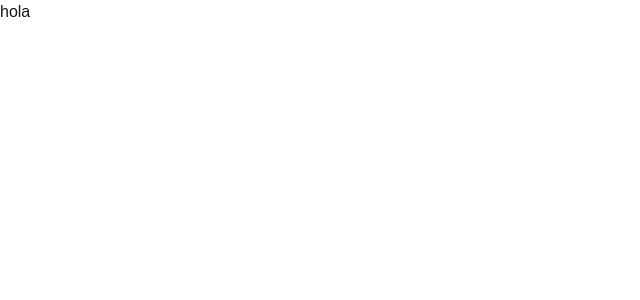
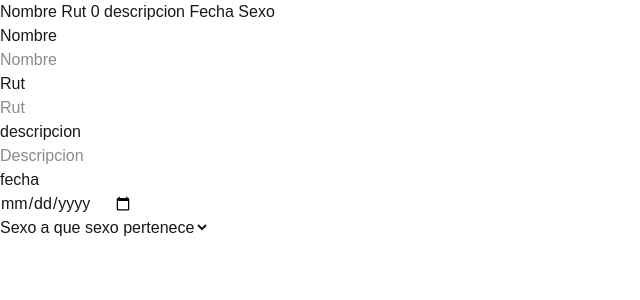
Before and after one commit to spartan15000dew/Evaluacion-FrontEnd-3, a Next.js app: page / in a window 1280 px wide. Shown: the top 300 px of the page, without its empty margins (0-640 px from the left). Built offline with nearby package versions, Linux system fonts and the light colour scheme.

Commit message:
comit Formulario Basico
En esta parte solo se puede ver la vista previa antes de que se guarde el fomulario

```diff
--- a/src/app/interfaces/Formulario.tsx
+++ b/src/app/interfaces/Formulario.tsx
@@ -1,6 +1,6 @@
 export interface Formulario{
-    Nombre : string,
-    Rut : number,
+    nombre : string,
+    rut : 0,
     opcion : string,
     descripcion : string,
     fecha : string
--- a/src/app/page.tsx
+++ b/src/app/page.tsx
@@ -1,19 +1,71 @@
+'use client'
 import Image from "next/image";
 import { Formulario } from "./interfaces/Formulario";
+import { useState } from "react";
 
-const InitialStateFormulario:Formulario={
-  Nombre : "",
-  Rut : 0,
+
+const  initialStateFormulario:Formulario = {
+  nombre : "",
+  rut : 0,
   opcion : "",
   descripcion : "",
   fecha : ""
 }
+export default function Home() {
+  const miStorage = window.localStorage
+  const [formulario, setFormulario] = useState(initialStateFormulario)
+  const [formularioA, setFormularioA] = useState(initialStateFormulario)
+  const [formularios, setformularios] = useState<Formulario[]>([])
+  const [eNombre, setENombre] = useState("")
 
-export default function Home() {
+  const handleFormulario = (name:string,value:string)=>{
+    setFormulario(
+      { ...formulario, [name] : value  }
+    )
+  }
   return (
-  <>
-  <form>
-    <tr>hola</tr>
+    <>
+    <form>
+      <h1>Nombre {formulario.nombre} Rut {formulario.rut} descripcion {formulario.descripcion} Fecha{formulario.fecha} Sexo {formulario.opcion} </h1>
+      <label>Nombre</label><br />
+      <input
+          name ="nombre"
+          type="text"
+          placeholder="Nombre"
+          onChange={(e)=>{handleFormulario(e.currentTarget.name,e.currentTarget.value)}}/> <br />
+
+      <label>Rut</label><br />
+      <input
+          name ="rut"
+          type="number"
+          placeholder="Rut"
+          onChange={(e)=>{handleFormulario(e.currentTarget.name,e.currentTarget.value)}}/> <br />
+
+      <label>descripcion</label><br />
+      <input
+          name ="descripcion"
+          type="text"
+          placeholder="Descripcion"
+          onChange={(e)=>{handleFormulario(e.currentTarget.name,e.currentTarget.value)}}/> <br />
+
+      <label>fecha</label><br />
+      <input
+          name ="fecha"
+          type="date"
+          placeholder="mm-dd-aaaa"
+          onChange={(e)=>{handleFormulario(e.currentTarget.name,e.currentTarget.value)}}/> <br />
+
+      <label>Sexo</label>
+      <select
+          name="opcion"
+          onChange={(e)=>{handleFormulario(e.currentTarget.name,e.currentTarget.value)}}>
+            <option value="">a que sexo pertenece</option>
+            <option value="Hombre">Hombre</option>
+            <option value="Mujer">Mujer</option>
+            <option value="Otro">Otro</option>
+          </select>
+
+
 
 
   </form>
```
